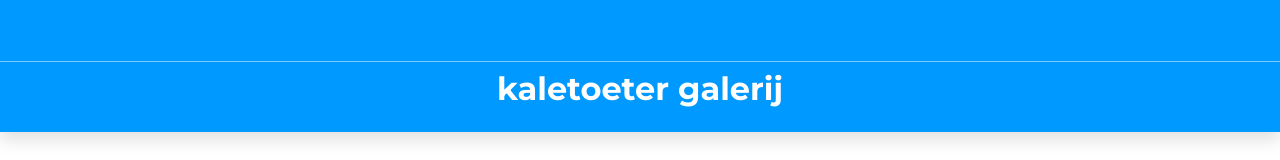
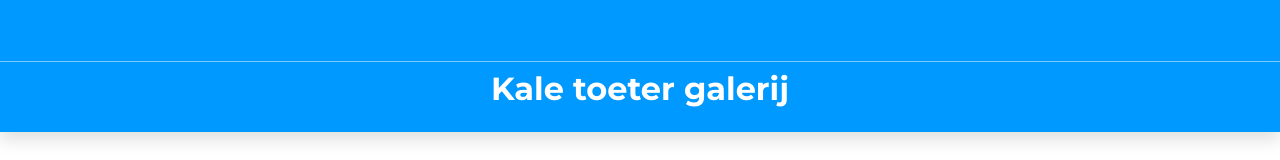
Before and after one commit to NotItzserafim/portfolio.itzserafim.nl, a plain HTML site: page kaletoeter.html in a window 1280 px wide. Shown: the part 605-765 px from the top of the page. Drawn offline with Linux system fonts and the light colour scheme.

Commit message:
Update kaletoeter.html

```diff
--- a/kaletoeter.html
+++ b/kaletoeter.html
@@ -43,7 +43,7 @@
 
       <section id="kenmerken" style="background-color: #0099ff; color: white;" class="shadow-sm ">
         <div class="container py-2 " id="icon-grid">
-          <h2 class="pb-2 d-flex justify-content-center"><strong>kaletoeter galerij</strong></h2>
+          <h2 class="pb-2 d-flex justify-content-center"><strong>Kale toeter galerij</strong></h2>
 
 
           </div>
```
